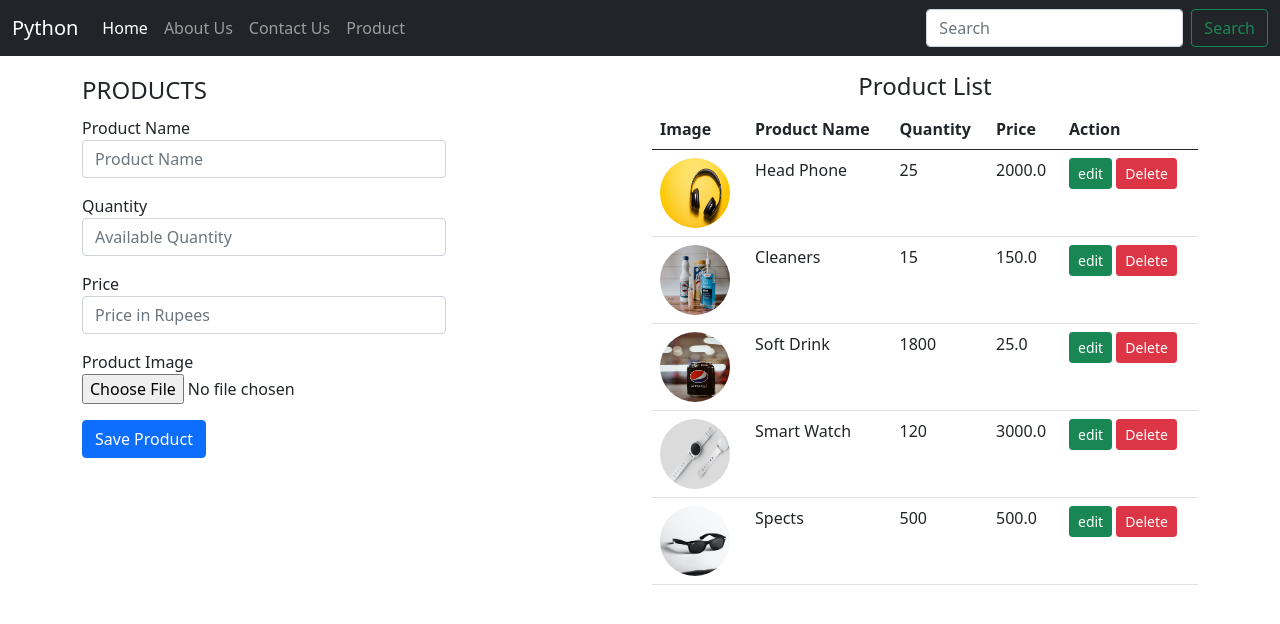
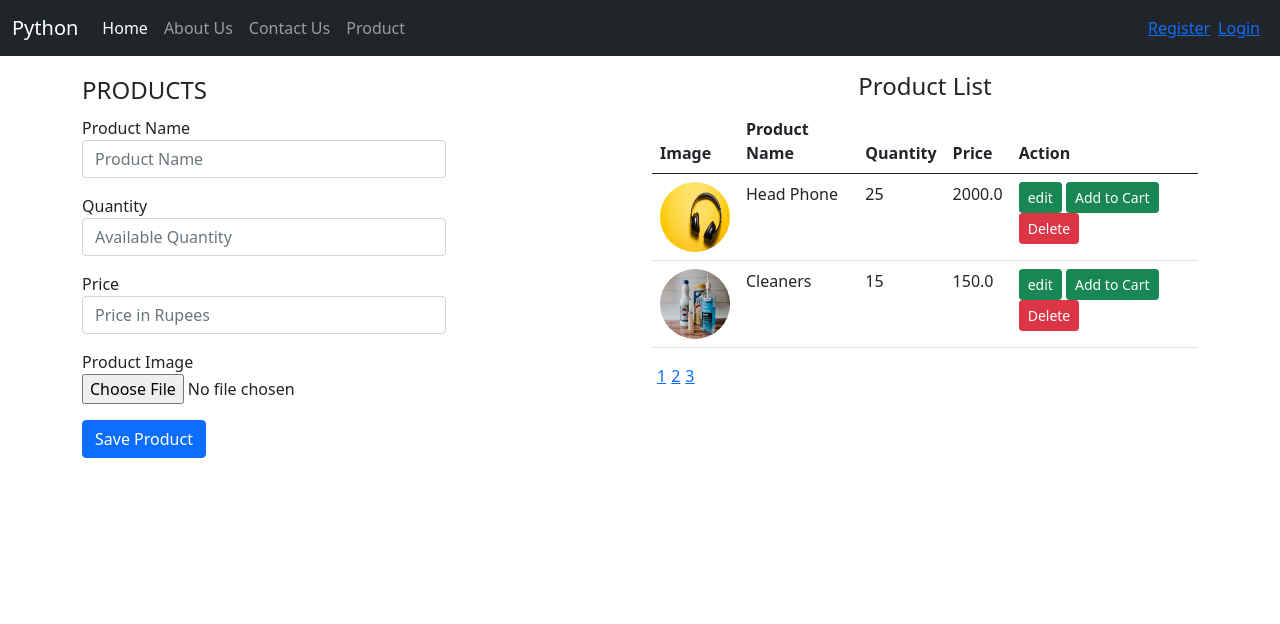
Before and after one commit to KishanMistry/my_django_app, a Django app: page /product in a window 1280 px wide. Shown: the top 624 px of the page. Run offline with Django 4.2, Linux system fonts and the light colour scheme; data comes from the database, SQL or seed files in the repository.

Commit message:
pagination

```diff
--- a/home/urls.py
+++ b/home/urls.py
@@ -8,4 +8,5 @@ urlpatterns = [
     path('delete/<int:id>/', views.delete_product, name='delete'),
     path('<int:id>/', views.edit_product, name='edit'),
     path("contact", views.contact, name='contact'),
+    path('cart/<int:id>/', views.add_to_cart, name='cart'),
 ]
--- a/home/views.py
+++ b/home/views.py
@@ -4,6 +4,11 @@ from home.models import Product
 from datetime import datetime
 from django.core.files.storage import FileSystemStorage
 from django.contrib import messages
+from django.http import JsonResponse
+from django.core.paginator import Paginator
+from django.core.exceptions import ObjectDoesNotExist
+
+
 
 # Create your views here.
 def index(request):
@@ -15,7 +20,7 @@ def about(request):
     return render(request, 'about.html')
 
 def product(request):
-    if request.method == "POST":
+    if request.method == "POST" and 'page_no' not in request.POST:
         product_name = request.POST.get('product_name')
         available_quantity = request.POST.get('available_quantity')
         price = request.POST.get('price')
@@ -29,15 +34,31 @@ def product(request):
         product = Product(product_name = product_name, available_quantity = available_quantity, price = price, image = file_url, date = date)
         product.save()
         messages.success(request, 'Product created successfully!')
+
     products = Product.objects.all()
-    return render(request, 'product.html', {'products' : products})
+    per_page = 2
+    obj_paginator = Paginator(products, per_page)
+    first_page = obj_paginator.page(1).object_list
+    page_range = obj_paginator.page_range
+
+    context = {
+    'obj_paginator':obj_paginator,
+    'products':first_page,
+    'page_range':page_range
+    }
+
+    if request.method == 'POST':
+        page_no = request.POST.get('page_no', None)
+        results = list(obj_paginator.page(page_no).object_list.values('id', 'product_name','price', 'available_quantity', 'image'))
+        return JsonResponse({"results":results})
+    return render(request, 'product.html', context)
 
 def contact(request):
     return render(request, 'contact.html')
 
 def edit_product(request,id):
     products = Product.objects.all()
-    return render(request, 'product.html',{'id':id, 'products' : products})
+    return render(request, 'product.html',{'id':id, 'products' : products })
 
 def delete_product(request, id):
     if request.method == 'POST':
@@ -45,3 +66,19 @@ def delete_product(request, id):
         dl.delete()
         messages.success(request, 'Deleted Successfully!')
         return redirect('/product')
+def add_to_cart(request, id):
+    try:
+        book = Product.objects.get(pk=id)
+    except ObjectDoesNotExist:
+        pass
+    else :
+        try:
+            cart = Cart.objects.get(user = request.user, active = True)
+        except ObjectDoesNotExist:
+            cart = Cart.objects.create(user = request.user)
+            cart.save()
+            cart.add_to_cart(book_id)
+            return redirect('cart')
+        else:
+            return redirect('index')
+    return HttpResponse('here')
--- a/templates/base.html
+++ b/templates/base.html
@@ -9,6 +9,13 @@
     <!-- Bootstrap CSS -->
     <link href="https://cdn.jsdelivr.net/npm/bootstrap@5.0.2/dist/css/bootstrap.min.css" rel="stylesheet" integrity="sha384-EVSTQN3/azprG1Anm3QDgpJLIm9Nao0Yz1ztcQTwFspd3yD65VohhpuuCOmLASjC" crossorigin="anonymous">
     <link href="{% static 'css/custom.css' %} " rel="stylesheet">
+    <script src="https://cdn.jsdelivr.net/npm/bootstrap@5.0.2/dist/js/bootstrap.bundle.min.js" integrity="sha384-MrcW6ZMFYlzcLA8Nl+NtUVF0sA7MsXsP1UyJoMp4YLEuNSfAP+JcXn/tWtIaxVXM" crossorigin="anonymous"></script>
+
+    <!-- Option 2: Separate Popper and Bootstrap JS -->
+
+    <script src="https://cdn.jsdelivr.net/npm/@popperjs/core@2.9.2/dist/umd/popper.min.js" integrity="sha384-IQsoLXl5PILFhosVNubq5LC7Qb9DXgDA9i+tQ8Zj3iwWAwPtgFTxbJ8NT4GN1R8p" crossorigin="anonymous"></script>
+    <script src="https://cdn.jsdelivr.net/npm/bootstrap@5.0.2/dist/js/bootstrap.min.js" integrity="sha384-cVKIPhGWiC2Al4u+LWgxfKTRIcfu0JTxR+EQDz/bgldoEyl4H0zUF0QKbrJ0EcQF" crossorigin="anonymous"></script>
+    <script src="{% static 'js/jquery.js' %}"></script>
     <title>{% block title %}{% endblock title %} | My Python</title>
   </head>
   <body>
@@ -33,10 +40,12 @@
                 <a class="nav-link" href="/product">Product</a>
               </li>
             </ul>
-            <form class="d-flex">
+            <a href="{% url 'register' %" >Register</a>
+            <a href="{% url 'login' %" class="mx-2"> Login</a>
+            <!-- <form class="d-flex">
               <input class="form-control me-2" type="search" placeholder="Search" aria-label="Search">
               <button class="btn btn-outline-success" type="submit">Search</button>
-            </form>
+            </form> -->
           </div>
         </div>
     </nav>
@@ -56,13 +65,7 @@
     <!-- Optional JavaScript; choose one of the two! -->
 
     <!-- Option 1: Bootstrap Bundle with Popper -->
-    <script src="https://cdn.jsdelivr.net/npm/bootstrap@5.0.2/dist/js/bootstrap.bundle.min.js" integrity="sha384-MrcW6ZMFYlzcLA8Nl+NtUVF0sA7MsXsP1UyJoMp4YLEuNSfAP+JcXn/tWtIaxVXM" crossorigin="anonymous"></script>
 
-    <!-- Option 2: Separate Popper and Bootstrap JS -->
-
-    <script src="https://cdn.jsdelivr.net/npm/@popperjs/core@2.9.2/dist/umd/popper.min.js" integrity="sha384-IQsoLXl5PILFhosVNubq5LC7Qb9DXgDA9i+tQ8Zj3iwWAwPtgFTxbJ8NT4GN1R8p" crossorigin="anonymous"></script>
-    <script src="https://cdn.jsdelivr.net/npm/bootstrap@5.0.2/dist/js/bootstrap.min.js" integrity="sha384-cVKIPhGWiC2Al4u+LWgxfKTRIcfu0JTxR+EQDz/bgldoEyl4H0zUF0QKbrJ0EcQF" crossorigin="anonymous"></script>
-    <script src="{% static 'js/jquery.js' %}"></script>
     <script src="{% static 'js/custom.js' %}"></script>
   </body>
 </html>
--- a/templates/product.html
+++ b/templates/product.html
@@ -2,6 +2,41 @@
 {% block title %}Product{% endblock title %}
 {% block body %}
 {% load static %}
+<script>
+    $(document).on('click', '.page_link',  function(){
+      var page_no = $(this).attr('data-item');
+        $.ajax({
+            type: "POST",
+            // define url name
+            url: "{% url 'product' %}",
+            data : {
+            page_no : page_no,
+            csrfmiddlewaretoken: '{{ csrf_token }}',
+          },
+          // handle a successful response
+          success: function (response) {
+            $('#data_list').html('')
+            $.each(response.results, function(i, val) {
+              var edit_path = "{% url 'edit' 1 %}"
+              var edit_path = "{% url 'delete' 1 %}"
+              html_data = '<tr><td scope="row"><img src="'+val.image+'" class="rounded-circle" style="height: 70px; width: 70px;" alt="img"></td>'+
+              '<td>'+val.product_name+'</td>'+
+              '<td>'+val.available_quantity+'</td>'+
+              '<td>'+val.price+'</td>'+
+              '<td><a href="'+edit_path+'" class="btn btn-success btn-sm"> edit</a>'+
+              '<form action="{% url 'product' %}" method="POST" class="d-inline">'+
+              '<input type="submit" class="btn btn-danger btn-sm" value="Delete" >'+
+              '</form></td></tr>';
+              $('#data_list').append(html_data)
+            });
+          },
+          error: function () {
+            alert('Error Occured');
+          }
+        });
+    });
+
+	</script>
 <div class="container my-3">
 <!------ Include the above in your HEAD tag ---------->
 <div class='row'>
@@ -70,22 +105,23 @@
                   <th scope="col">Action</th>
                 </tr>
               </thead>
-              <tbody>
+              <tbody id='data_list'>
                 {% if products %}
                   {% for product in products %}
 
                 <tr>
-
-                  <th scope="row"><img src="{{ MEDIA_URL }}{{product.image}}" class='rounded-circle' style="height: 70px; width: 70px;" alt='img'></th>
+                  <td scope="row"><img src="{{ MEDIA_URL }}{{product.image}}" class='rounded-circle' style="height: 70px; width: 70px;" alt='img'></td>
                   <td>{{product.product_name}}</td>
                   <td>{{product.available_quantity}}</td>
                   <td>{{product.price}}</td>
                   <td>
                       <a href="{% url 'edit' product.id %}" class="btn btn-success btn-sm"> edit</a>
+                      <a href="{% url 'cart' product.id %}" class="btn btn-success btn-sm"> Add to Cart</a>
                       <form action="{% url 'delete' product.id %}" method="POST" class="d-inline">
                           {% csrf_token %}
                           <input type="submit" class="btn btn-danger btn-sm" value="Delete" >
                       </form>
+
                   </td>
                 </tr>
                 {% endfor %}
@@ -94,6 +130,11 @@
               {% endif %}
               </tbody>
             </table>
+            <div class='pagination'>
+              {% for i in page_range %}
+                <a style="margin-left: 5px; " href="#" class='page_link' data-item={{i}}>{{i}}</a>
+              {% endfor %}
+          </div>
 
 
 
```
Also changed, not shown: 1 other file.
